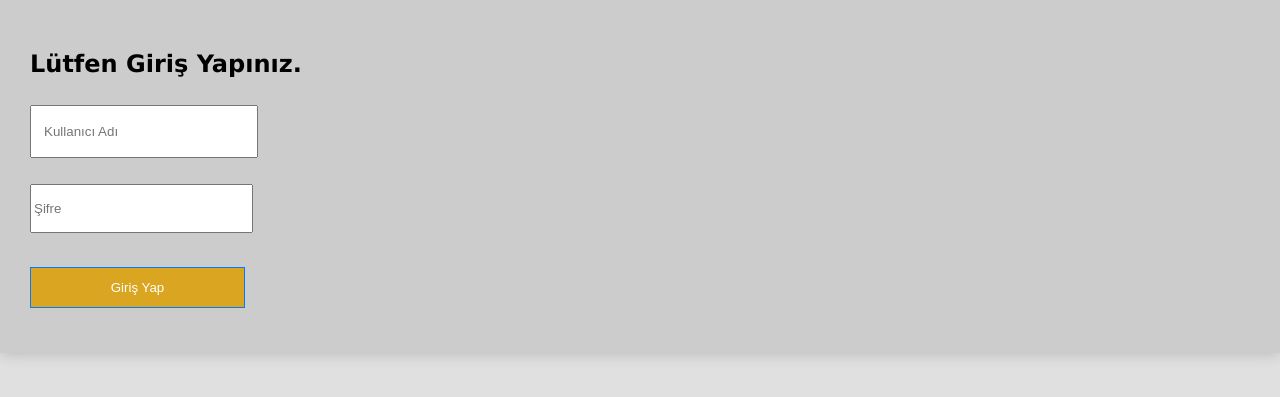
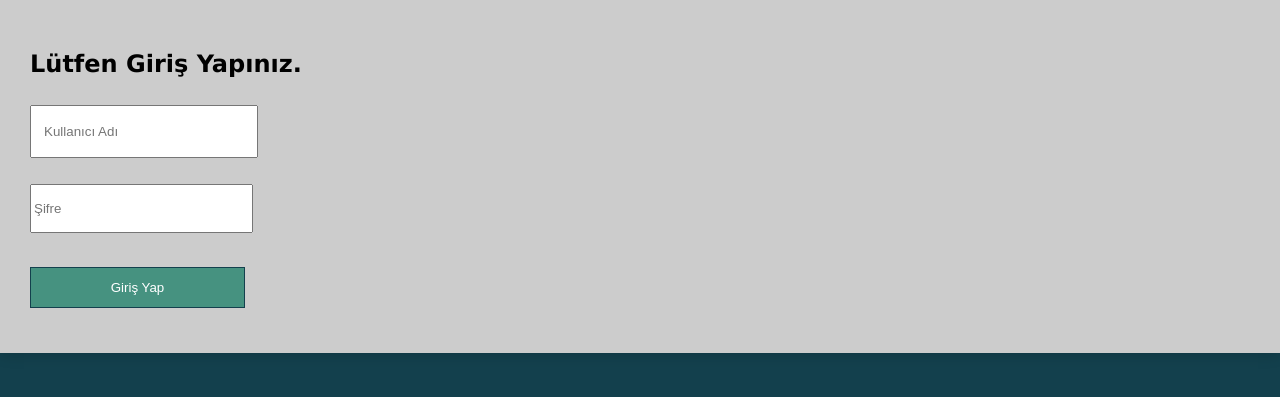
Before and after one commit to VeliGultekin/yavuzlar, a PHP site: page /login.php in a window 1280 px wide. Shown: the top 397 px of the page. Run offline with PHP 8.4, Linux system fonts and the light colour scheme.

Commit message:
Updated styles.css

```diff
--- a/Task-2/Quest_App_PHP/styles.css
+++ b/Task-2/Quest_App_PHP/styles.css
@@ -1,6 +1,6 @@
 body {
   font-family: "Verdana", sans-serif;
-  background-color: #e0e0e0;
+  background-color: #13404d;
   margin: 0;
   padding: 0;
 }
@@ -19,16 +19,16 @@ h2 {
 
 button {
   padding: 12px 25px;
-  background-color: goldenrod;
+  background-color: #469280;
   color: white;
-  border: 1px solid #007bff;
+  border: 1px solid #13404d;
   cursor: pointer;
   margin: 15px 0;
 }
 
 button:hover {
-  background-color: #0056b3;
-  border-color: #0056b3;
+  background-color: #1d5a67;
+  border-color: #1d5a67;
 }
 
 .question-list-section,
@@ -67,8 +67,8 @@ form label {
 .login {
   width: 220px;
   height: 220px;
-  background-color: #e8e8e8;
-  border: 2px solid #333;
+  background-color: #2f7a78;
+  border: 2px solid #2f7a78;
   padding: 25px;
   margin: 25px;
   box-shadow: 6px 6px 12px;
```
